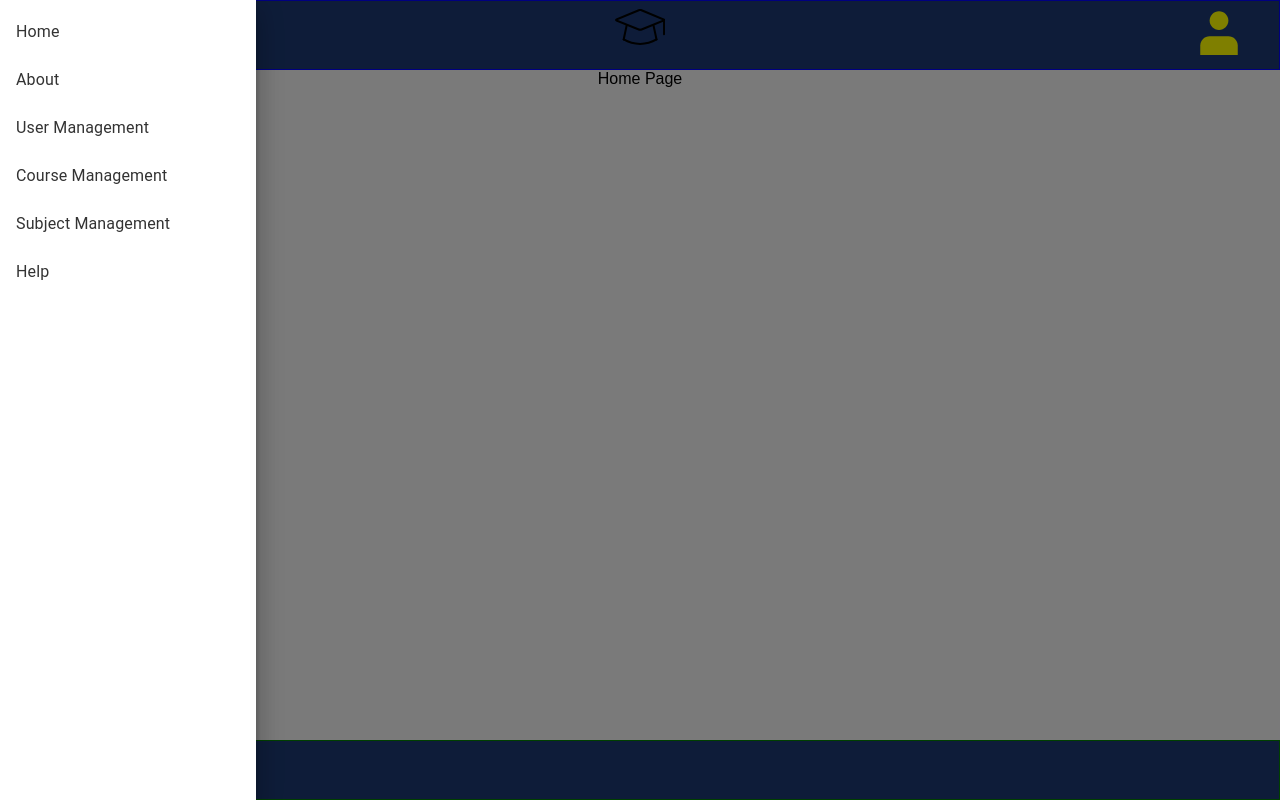
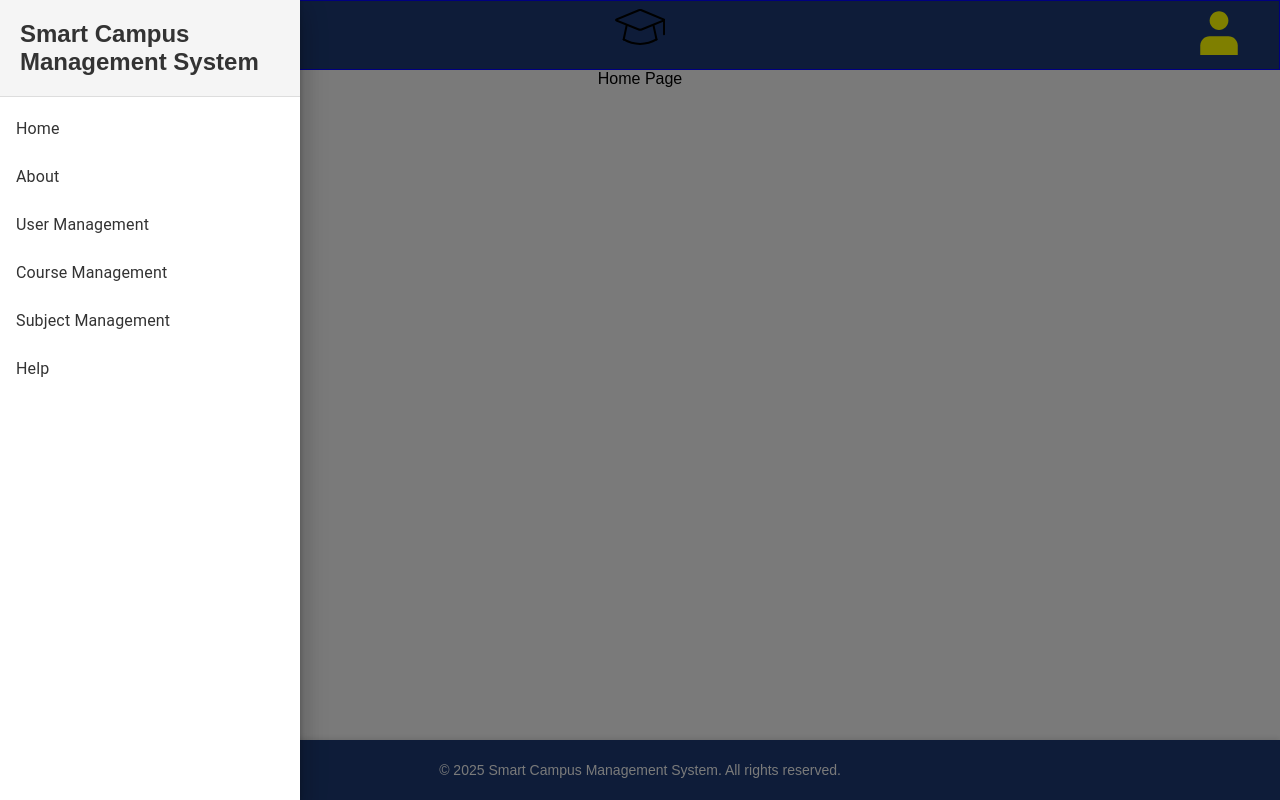
Before and after one commit to SCMS-Project/scmc-proto, a React (Vite) app: page / in a window 1280 px wide. Both pictures are taken after a click on the button 36 px from the left and 35 px from the top of the page. Built offline with nearby package versions, Linux system fonts and the light colour scheme.

Commit message:
Updated navigation menu styling

```diff
--- a/src/assets/footer.scss
+++ b/src/assets/footer.scss
@@ -1,22 +1,28 @@
 @use "./variables.scss" as *;
 
-
 .footer {
-  border: 1px solid green;
   position: fixed;
   bottom: 0;
-  text-align: center;
+  left: 0;
+  right: 0;
   width: 100%;
-  padding-right: 15px;
-  padding-left: 15px;
-  margin-right: auto;
-  margin-left: auto;
-  display: flex;
   height: 60px;
   background-color: $header-bg;
+  display: flex;
+  align-items: center;
+  justify-content: center;
+  padding: 0 15px;
+  box-shadow: 0 -2px 5px rgba(0, 0, 0, 0.1);
 
-  // @media (min-width: 1500px) {
-  //   width: 1500px;
-  // }
+  &__content {
+    width: 100%;
+    max-width: 1200px;
+    text-align: center;
 
+    &__text {
+      font-size: 14px;
+      color: #f5f5f5;
+      margin: 0;
+    }
+  }
 }
--- a/src/assets/navigation.scss
+++ b/src/assets/navigation.scss
@@ -1,34 +1,40 @@
 .navigation-pane {
-  width: 20%;
-  background-color: #ffffff;
+  background-color: #f5f5f5;
   box-shadow: 2px 0 4px rgba(0, 0, 0, 0.1);
 
-  &__paper {
-    width: 20%;
-    background-color: #ffffff;
-    padding: 16px;
+  &__header {
+    padding: 20px;
+    background-color: #f5f5f5;
+    border-bottom: 1px solid #ddd;
+  }
+
+  &__title {
+    font-size: 24px;
+    color: #333;
+    margin: 0;
   }
 
   &__list {
     padding: 0;
+    margin-top: 20px;
   }
 
   &__list-item {
-    padding: 12px 16px;
+    padding: 16px 20px;
     transition: background-color 0.3s ease;
 
-    &--hover:hover {
-      background-color: #f5f5f5;
+    &:hover {
+      background-color: #f0f0f0;
     }
   }
 
   &__list-item-text {
-    color: #333333;
-    font-size: 16px;
+    color: #333;
+    font-size: 18px;
     font-weight: 500;
 
-    &--hover:hover {
-      color: #666666;
+    &:hover {
+      color: #0066cc;
     }
   }
 }
--- a/src/components/Footer.tsx
+++ b/src/components/Footer.tsx
@@ -3,12 +3,11 @@ import React from "react";
 const Footer: React.FC = () => {
   return (
     <div className="footer">
-      {/* <div>Footer Stuff</div> */}
-      <div>
-        Footer Stuff
+      <div className="footer__content">
+        <p className="footer__content__text">© 2025 Smart Campus Management System. All rights reserved.</p>
       </div>
     </div>
-  )
-}
+  );
+};
 
 export default Footer;
--- a/src/components/Navigation.tsx
+++ b/src/components/Navigation.tsx
@@ -22,23 +22,27 @@ const NavigationPane: React.FC<NavMenuProps> = ({
       onOpen={() => { }}
       className="navigation-pane"
       sx={{
-        width: '20%',
+        width: 300,
         '& .MuiDrawer-paper': {
-          width: '20%',
+          width: 300,
         }
       }}
     >
+      <div className="navigation-pane__header">
+        <h2 className="navigation-pane__title">Smart Campus Management System</h2>
+      </div>
+
       <List className="navigation-pane__list">
         {menuItems.map((item) => (
           <ListItem
             button
             key={item.path}
             onClick={() => navigate(item.path)}
-            className="navigation-pane__list-item navigation-pane__list-item--hover"
+            className="navigation-pane__list-item"
           >
             <ListItemText
               primary={item.label}
-              className="navigation-pane__list-item-text navigation-pane__list-item-text--hover"
+              className="navigation-pane__list-item-text"
             />
           </ListItem>
         ))}
```
